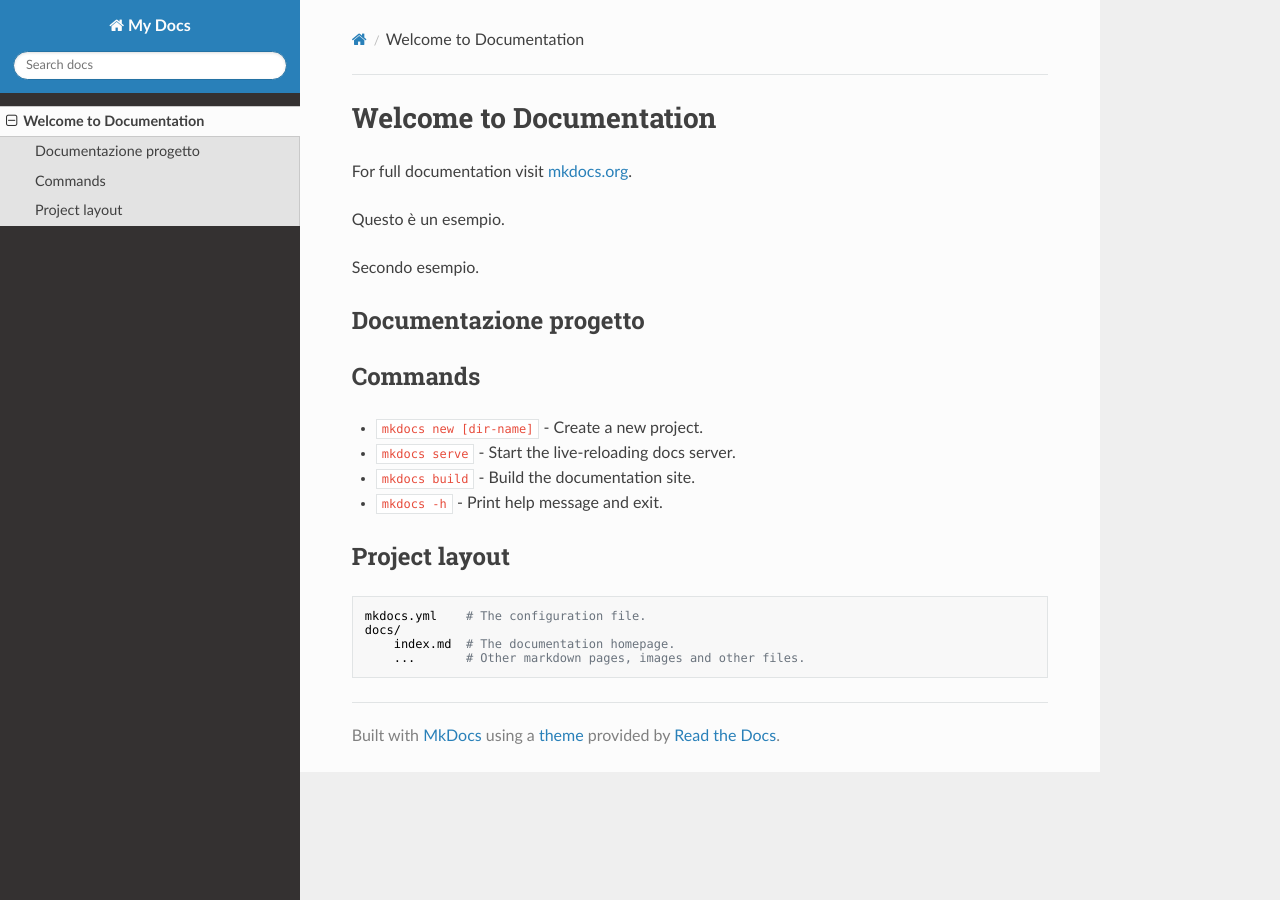
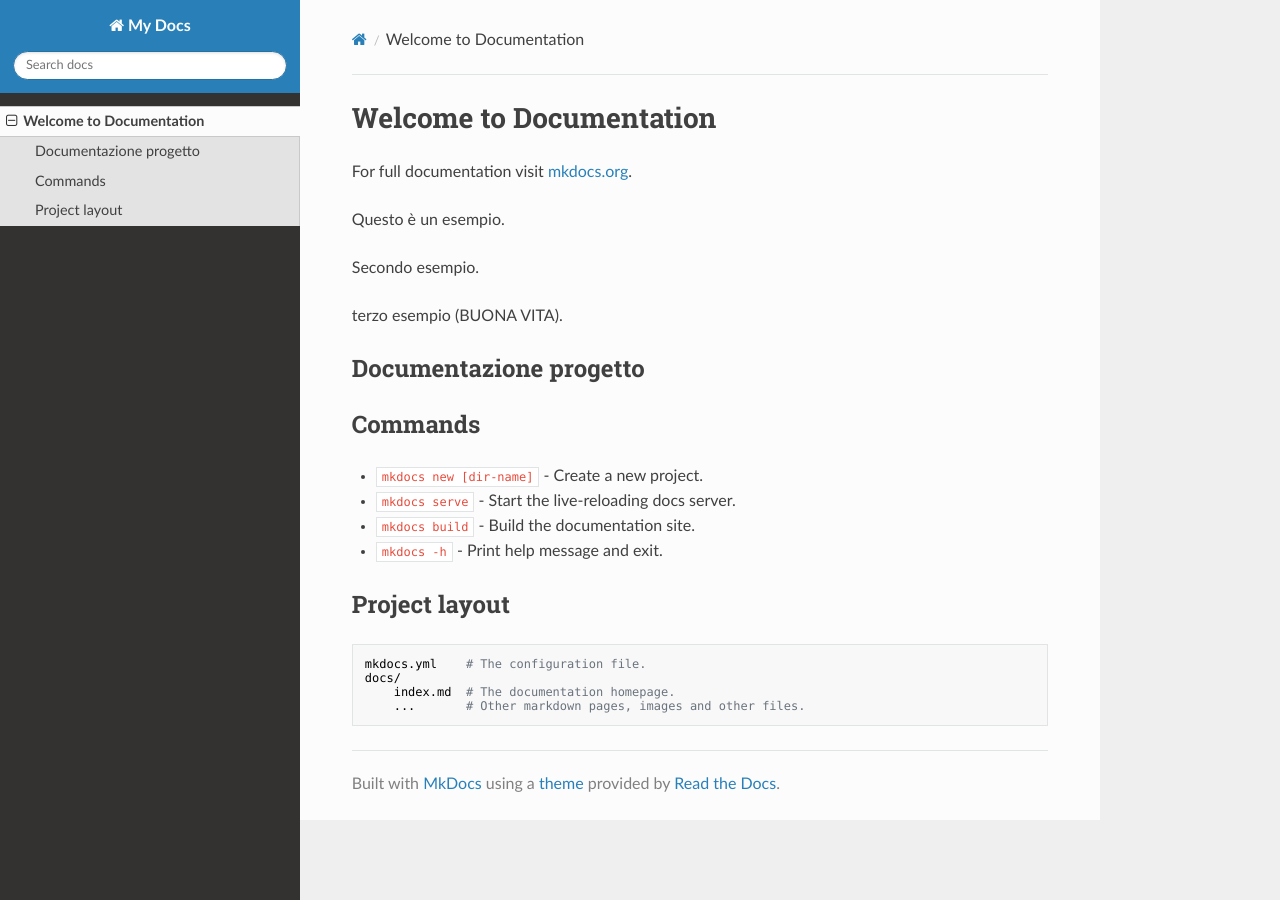
Before and after one commit to zucchettiaxess/test-docs, an MkDocs documentation site: the page built from docs/index.md, in a window 1280 px wide. Built offline with MkDocs 1.6.1, drawn with Linux system fonts in a browser that asks for light colours; nearby versions of some CDN libraries.

Commit message:
Update index.md

```diff
--- a/docs/index.md
+++ b/docs/index.md
@@ -5,6 +5,8 @@ For full documentation visit [mkdocs.org](https://www.mkdocs.org).
 Questo è un esempio.
 
 Secondo esempio.
+
+terzo esempio (BUONA VITA).
 
 ## Documentazione progetto
 
```
